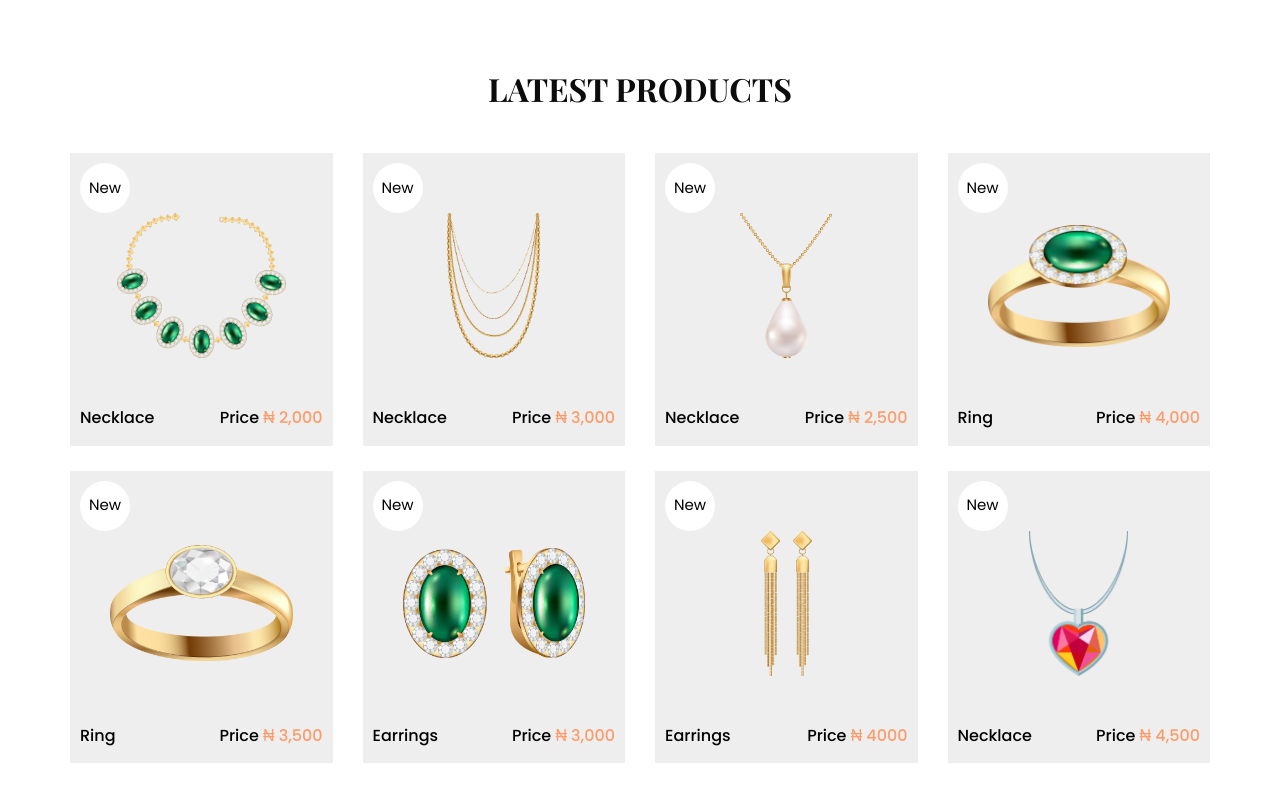
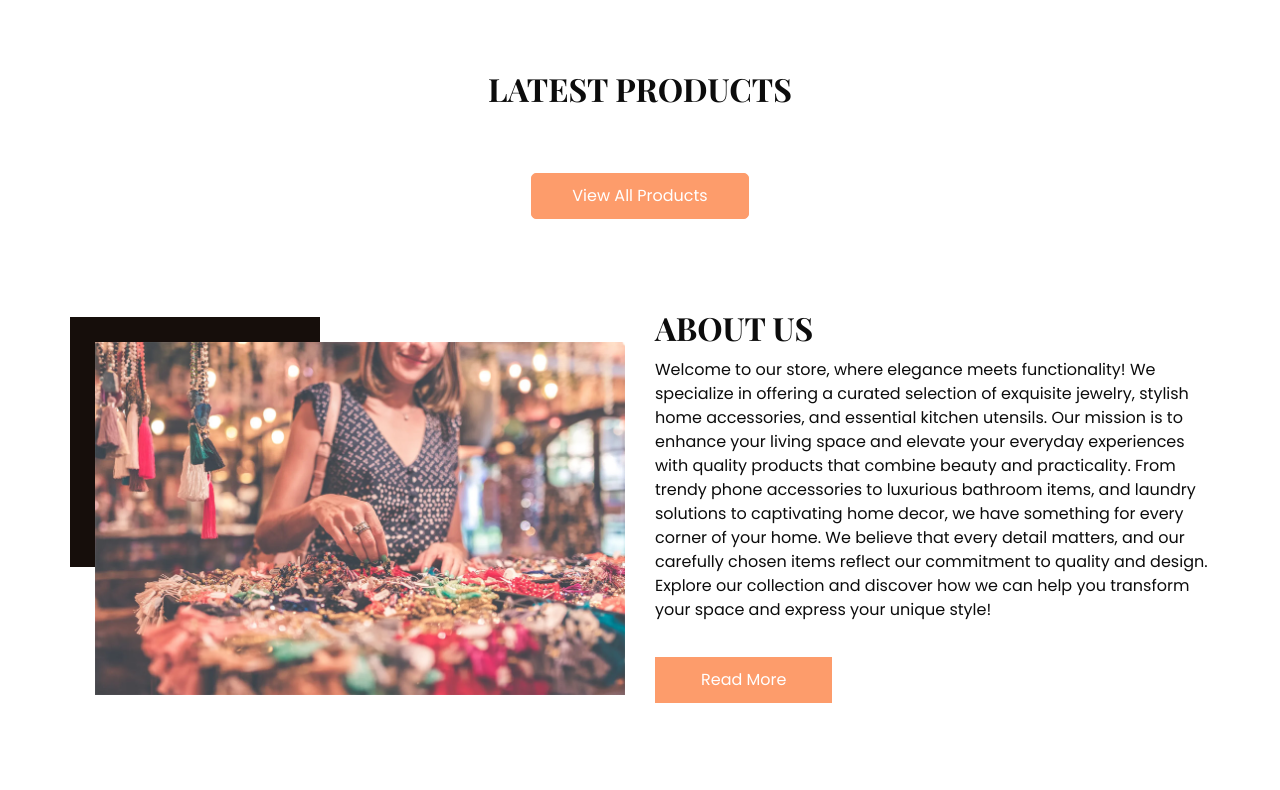
Before and after one commit to Oladimeji-Okikiola/Glitznest, a plain HTML site: page index.html in a window 1280 px wide. Shown: the part 820-1610 px from the top of the page. Drawn offline with nearby package versions, Linux system fonts and the light colour scheme; no server answers; a script that the page names is missing.

Commit message:
REPAIRED THE INDEX TO FETCH FILE FROM FIREBASE.

```diff
--- a/index.html
+++ b/index.html
@@ -96,206 +96,7 @@
         </h2>
       </div>
       <div class="row" id="generalContainer">
-        <div class="col-sm-6 col-md-4 col-lg-3">
-          <div class="box">
-            <a href="">
-              <div class="img-box">
-                <img src="images/p1.png" alt="">
-              </div>
-              <div class="detail-box">
-                <h6>
-                  Necklace
-                </h6>
-                <h6>
-                  Price
-                  <span>
-                    &#x20A6; 2,000
-                  </span>
-                </h6>
-              </div>
-              <div class="new">
-                <span>
-                  New
-                </span>
-              </div>
-            </a>
-          </div>
-        </div>
-        <div class="col-sm-6 col-md-4 col-lg-3">
-          <div class="box">
-            <a href="">
-              <div class="img-box">
-                <img src="images/p2.png" alt="">
-              </div>
-              <div class="detail-box">
-                <h6>
-                  Necklace
-                </h6>
-                <h6>
-                  Price
-                  <span>
-                    &#x20A6; 3,000
-                  </span>
-                </h6>
-              </div>
-              <div class="new">
-                <span>
-                  New
-                </span>
-              </div>
-            </a>
-          </div>
-        </div>
-        <div class="col-sm-6 col-md-4 col-lg-3">
-          <div class="box">
-            <a href="">
-              <div class="img-box">
-                <img src="images/p3.png" alt="">
-              </div>
-              <div class="detail-box">
-                <h6>
-                  Necklace
-                </h6>
-                <h6>
-                  Price
-                  <span>
-                    &#x20A6; 2,500
-                  </span>
-                </h6>
-              </div>
-              <div class="new">
-                <span>
-                  New
-                </span>
-              </div>
-            </a>
-          </div>
-        </div>
-        <div class="col-sm-6 col-md-4 col-lg-3">
-          <div class="box">
-            <a href="">
-              <div class="img-box">
-                <img src="images/p4.png" alt="">
-              </div>
-              <div class="detail-box">
-                <h6>
-                  Ring
-                </h6>
-                <h6>
-                  Price
-                  <span>
-                    &#x20A6; 4,000
-                  </span>
-                </h6>
-              </div>
-              <div class="new">
-                <span>
-                  New
-                </span>
-              </div>
-            </a>
-          </div>
-        </div>
-        <div class="col-sm-6 col-md-4 col-lg-3">
-          <div class="box">
-            <a href="">
-              <div class="img-box">
-                <img src="images/p5.png" alt="">
-              </div>
-              <div class="detail-box">
-                <h6>
-                  Ring
-                </h6>
-                <h6>
-                  Price
-                  <span>
-                    &#x20A6; 3,500
-                  </span>
-                </h6>
-              </div>
-              <div class="new">
-                <span>
-                  New
-                </span>
-              </div>
-            </a>
-          </div>
-        </div>
-        <div class="col-sm-6 col-md-4 col-lg-3">
-          <div class="box">
-            <a href="">
-              <div class="img-box">
-                <img src="images/p6.png" alt="">
-              </div>
-              <div class="detail-box">
-                <h6>
-                  Earrings
-                </h6>
-                <h6>
-                  Price
-                  <span>
-                    &#x20A6; 3,000
-                  </span>
-                </h6>
-              </div>
-              <div class="new">
-                <span>
-                  New
-                </span>
-              </div>
-            </a>
-          </div>
-        </div>
-        <div class="col-sm-6 col-md-4 col-lg-3">
-          <div class="box">
-            <a href="">
-              <div class="img-box">
-                <img src="images/p7.png" alt="">
-              </div>
-              <div class="detail-box">
-                <h6>
-                  Earrings
-                </h6>
-                <h6>
-                  Price
-                  <span>
-                    &#x20A6; 4000
-                  </span>
-                </h6>
-              </div>
-              <div class="new">
-                <span>
-                  New
-                </span>
-              </div>
-            </a>
-          </div>
-        </div>
-        <div class="col-sm-6 col-md-4 col-lg-3">
-          <div class="box">
-            <a href="">
-              <div class="img-box">
-                <img src="images/p8.png" alt="">
-              </div>
-              <div class="detail-box">
-                <h6>
-                  Necklace
-                </h6>
-                <h6>
-                  Price
-                  <span>
-                    &#x20A6; 4,500
-                  </span>
-                </h6>
-              </div>
-              <div class="new">
-                <span>
-                  New
-                </span>
-              </div>
-            </a>
-          </div>
-        </div>
+        <!-- THE LATEST PRODUCTS FETCHED GOES IN HERE -->
       </div>
       <div class="btn-box">
         <a href="shop.html">
@@ -712,7 +513,6 @@ import { initializeApp } from "https://www.gstatic.com/firebasejs/11.0.2/firebas
 import { getFirestore, doc, collection, getDocs } from "https://www.gstatic.com/firebasejs/11.0.2/firebase-firestore.js";
 
 const app = initializeApp(firebaseConfig);
-const analytics = getAnalytics(app);
 let db = getFirestore();
 
 const myCollection = collection(db, 'LATEST');
@@ -722,7 +522,7 @@ const generalContainer = document.getElementById('generalContainer')
 // FUNCTION TO DISPLAY LATEST
 async function readAllDocuments() {
   try {
-    querySnapshot = await getDocs(myCollection);
+   let querySnapshot = await getDocs(myCollection);
     displayDataIn(querySnapshot);
   } catch (error) {
     console.error('Error reading documents: ', error);
@@ -775,7 +575,7 @@ const blogContainer = document.getElementById('blogContainer')
 
 async function readAllBlogs() {
   try {
-    querySnapshot = await getDocs(myBlog);
+    let querySnapshot = await getDocs(myBlog);
     displayBlog(querySnapshot);
   } catch (error) {
     console.error('Error reading documents: ', error);
```
